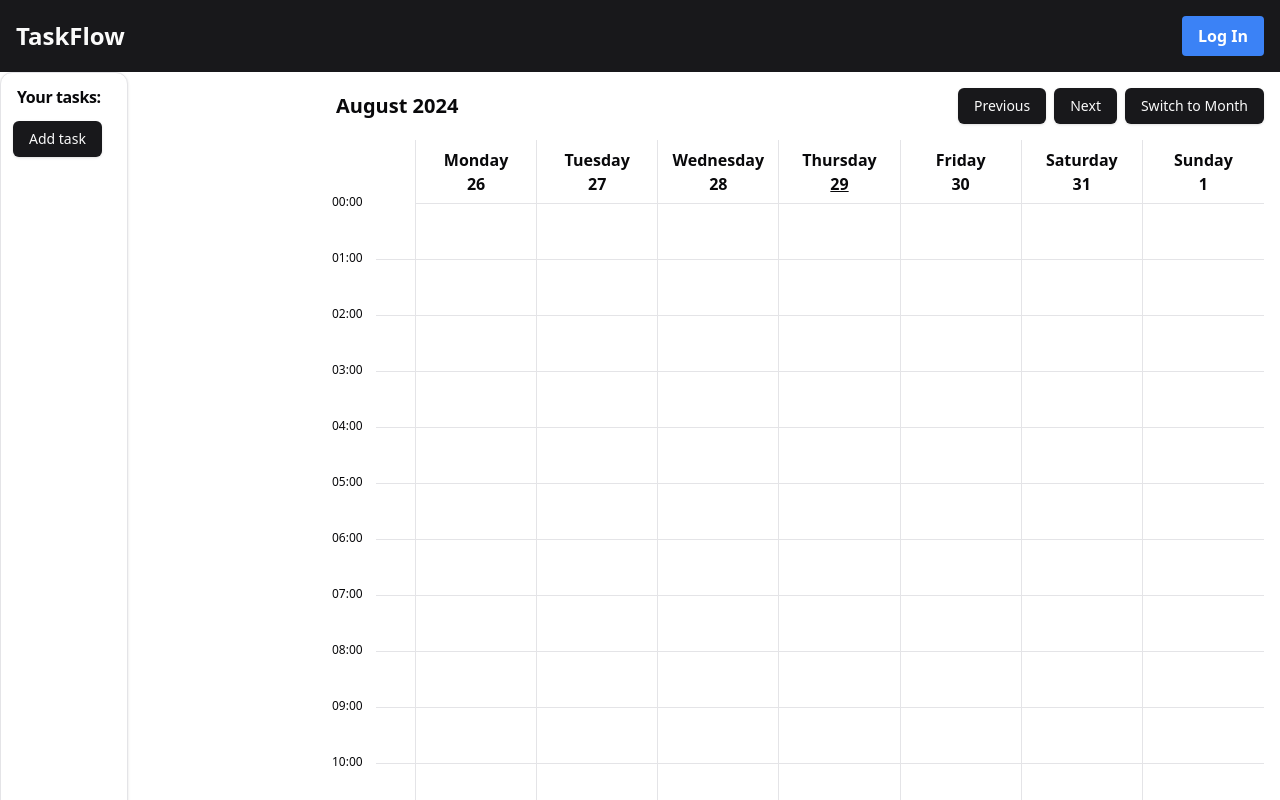
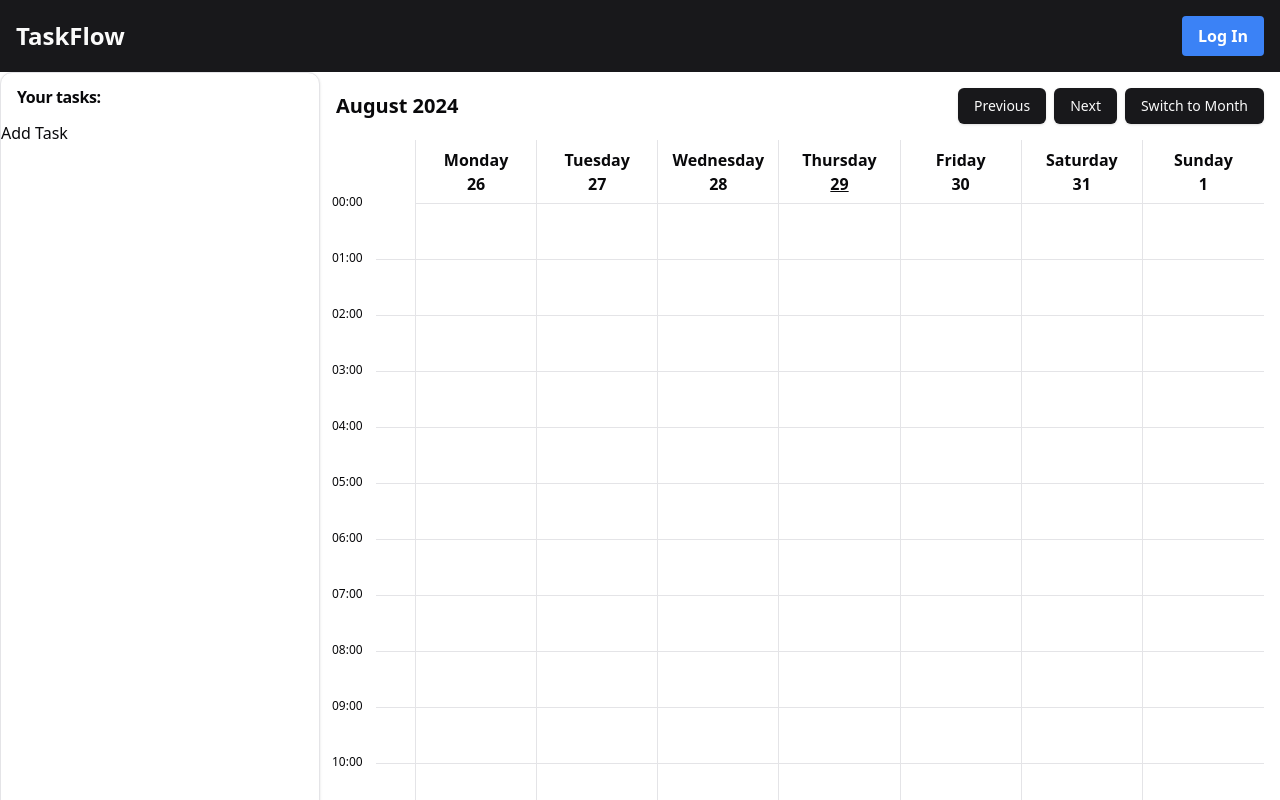
Before and after one commit to LukaszWojcik0/TaskFlow, a Next.js app: page / in a window 1280 px wide. Shown: the top 800 px of the page. Built offline with nearby package versions, Linux system fonts and the light colour scheme.

Commit message:
progress

```diff
--- a/src/app/_components/InputTask.tsx
+++ /dev/null
@@ -1,9 +0,0 @@
-import { Input } from "@/lib/utils/ui/input"
-import { Dialog, DialogTrigger } from "@radix-ui/react-dialog"
-
-export function InputTask (){
-    return(
-        <DialogTrigger><img className="w-6 right-0" src="/src/assets/add-svgrepo-com.svg"></img>
-</DialogTrigger>
-    )
-}
--- a/src/app/_components/ToDoList.tsx
+++ b/src/app/_components/ToDoList.tsx
@@ -1,16 +1,23 @@
 "use client";
+import { useTasks, Task } from "./useTasks";
+import { useState } from "react";
+
 import { Button } from "@/components/ui/button";
 import { Card, CardTitle } from "@/components/ui/card";
-import { useTasks, Task } from "./useTasks";
-import { useState } from "react";
-import { InputTask } from "./InputTask";
+import {
+    Dialog,
+    DialogContent,
+    DialogDescription,
+    DialogHeader,
+    DialogTitle,
+    DialogTrigger,
+  } from "@/components/ui/dialog";
+
 export function ToDoList()
 {
 
-
     const { tasks, addTask } = useTasks();
     const [localTasks, setLocalTasks] = useState<Task[]>(tasks);
-    const [showInputTask, setShowInputTask] = useState(false)
 
     const handleAddTask = () => {
         const newTask: Task = {
@@ -29,14 +36,20 @@ export function ToDoList()
 
     return (
         <>
-        <Card className="h-screen w-2/5" >
+        <Card className="h-screen w-full" >
             <CardTitle className="p-4 flex">
                 Your tasks:
             </CardTitle>
 
-            {showInputTask && <InputTask />}
 
-           <Button onClick={() => {handleAddTask()}} className="mx-3">Add task</Button>
+            <Dialog>
+                <DialogTrigger>Add Task</DialogTrigger>
+                <DialogContent>
+                    <DialogHeader>
+                        <DialogTitle>Name your task:</DialogTitle>
+                    </DialogHeader>
+                </DialogContent>
+            </Dialog>
            <ul>
 
             {localTasks.map((task) => (
```
Also changed, not shown: 1 other file (tests, documents, lock files or other folders).
